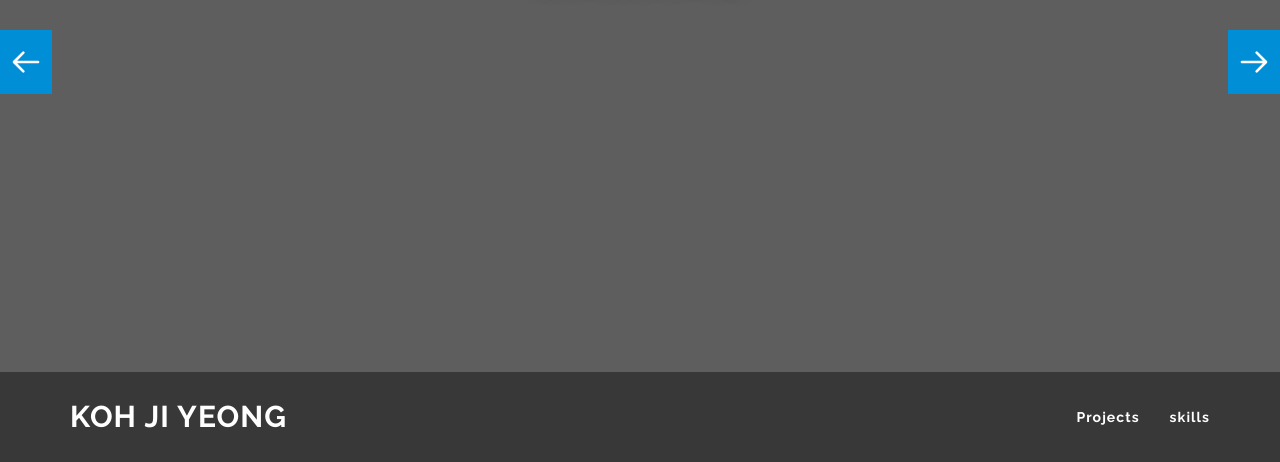
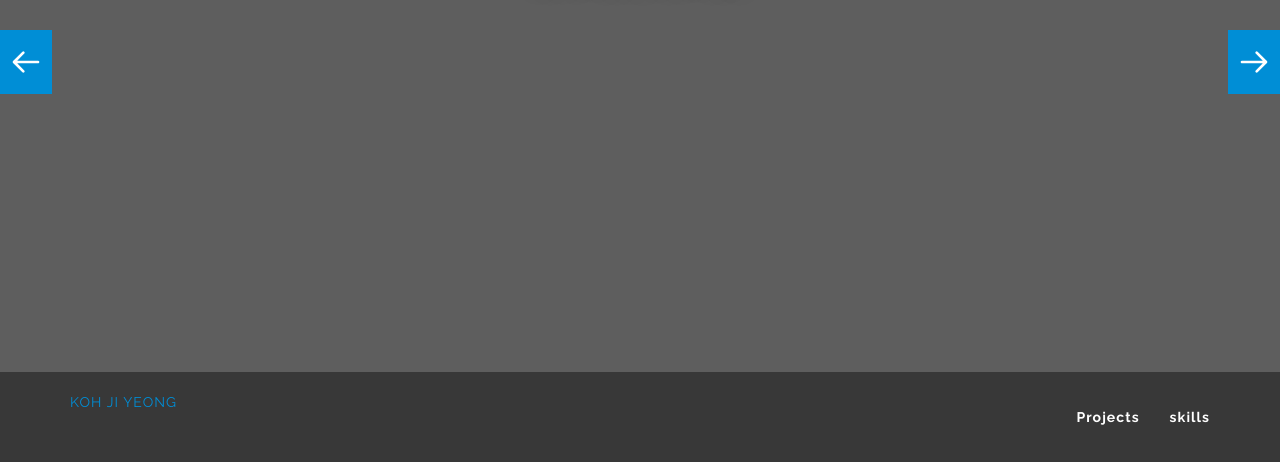
Before and after one commit to twinklecherry/portflio, a plain HTML site: page portfolio_teampro_alt.html in a window 1280 px wide. Shown: the part 338-800 px from the top of the page. Drawn offline with Linux system fonts and the light colour scheme; some packages are replaced by stand-ins of ours.

Commit message:
Revert "Update portfolio_teampro_alt.html"
This reverts commit f927c17f405aa6b80f91e1342ac33170e837ede9.

```diff
--- a/portfolio_teampro_alt.html
+++ b/portfolio_teampro_alt.html
@@ -47,7 +47,7 @@
               <span class="icon-bar"></span>
               <span class="icon-bar"></span>
             </button>
-						<a class="navbar-brand" href="http://twinklecherry.github.io">KOH JI YEONG</a>
+						<a href="http://twinklecherry.github.io">KOH JI YEONG</a>
           </div><!-- /.navbar-header -->
 
           <div class="collapse navbar-collapse" id="menu">
```
